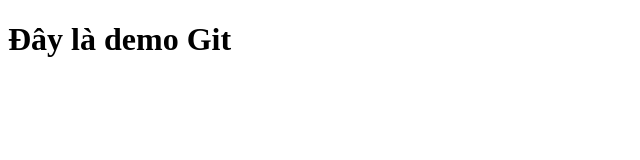
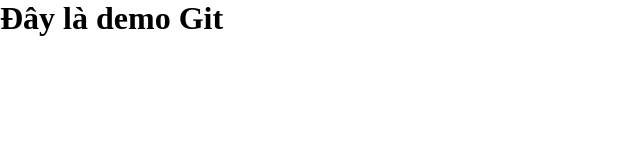
Before and after one commit to pcr9350/BC65-CapstoneBS, a plain HTML site: page index.html in a window 1280 px wide. Shown: the whole page, without its empty margins (0-640 px from the left). Drawn offline with Linux system fonts and the light colour scheme.

Commit message:
update html and add css

```diff
--- /dev/null
+++ b/css/styles.css
@@ -0,0 +1,5 @@
+* {
+    margin: 0;
+    padding: 0;
+    box-sizing: border-box;
+}
--- a/index.html
+++ b/index.html
@@ -4,6 +4,7 @@
     <meta charset="UTF-8" />
     <meta name="viewport" content="width=device-width, initial-scale=1.0" />
     <title>Document</title>
+    <link rel="stylesheet" href="./css/styles.css" />
   </head>
   <body>
     <h1>Đây là demo Git</h1>
```
